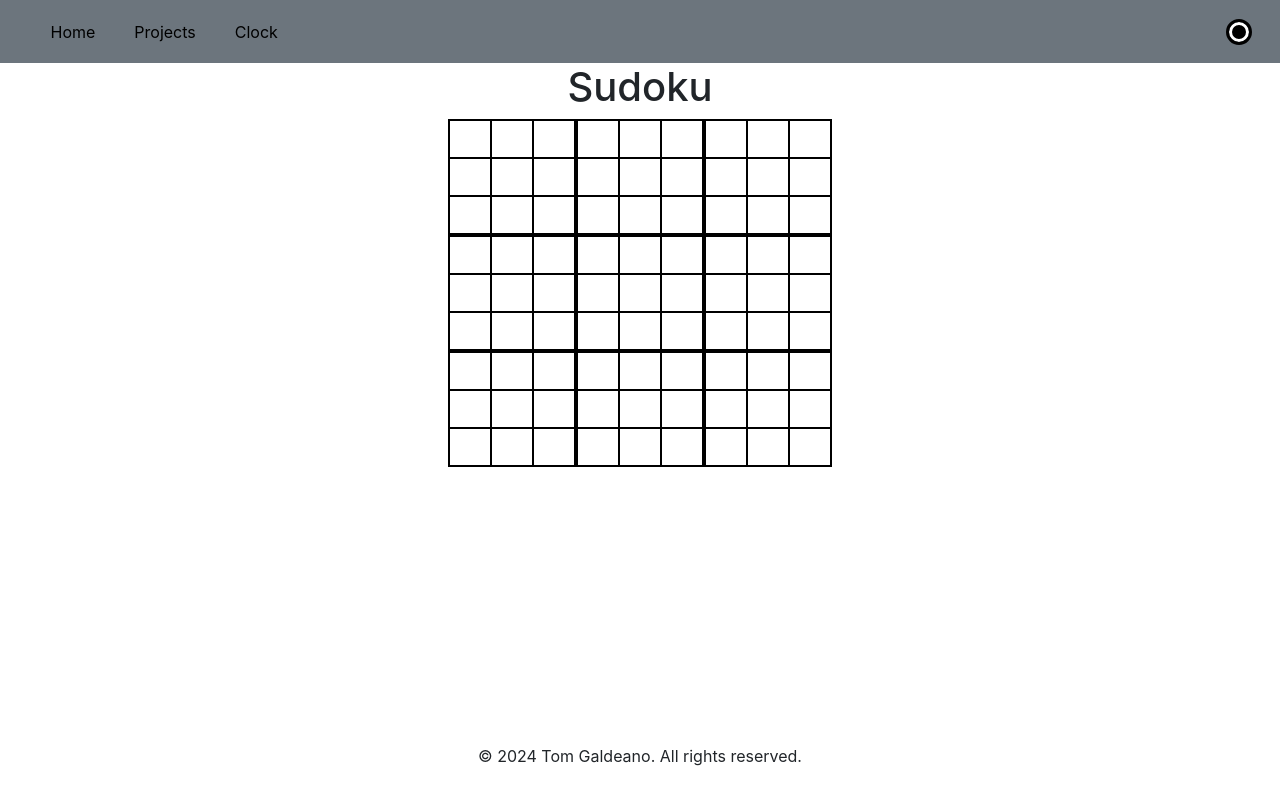
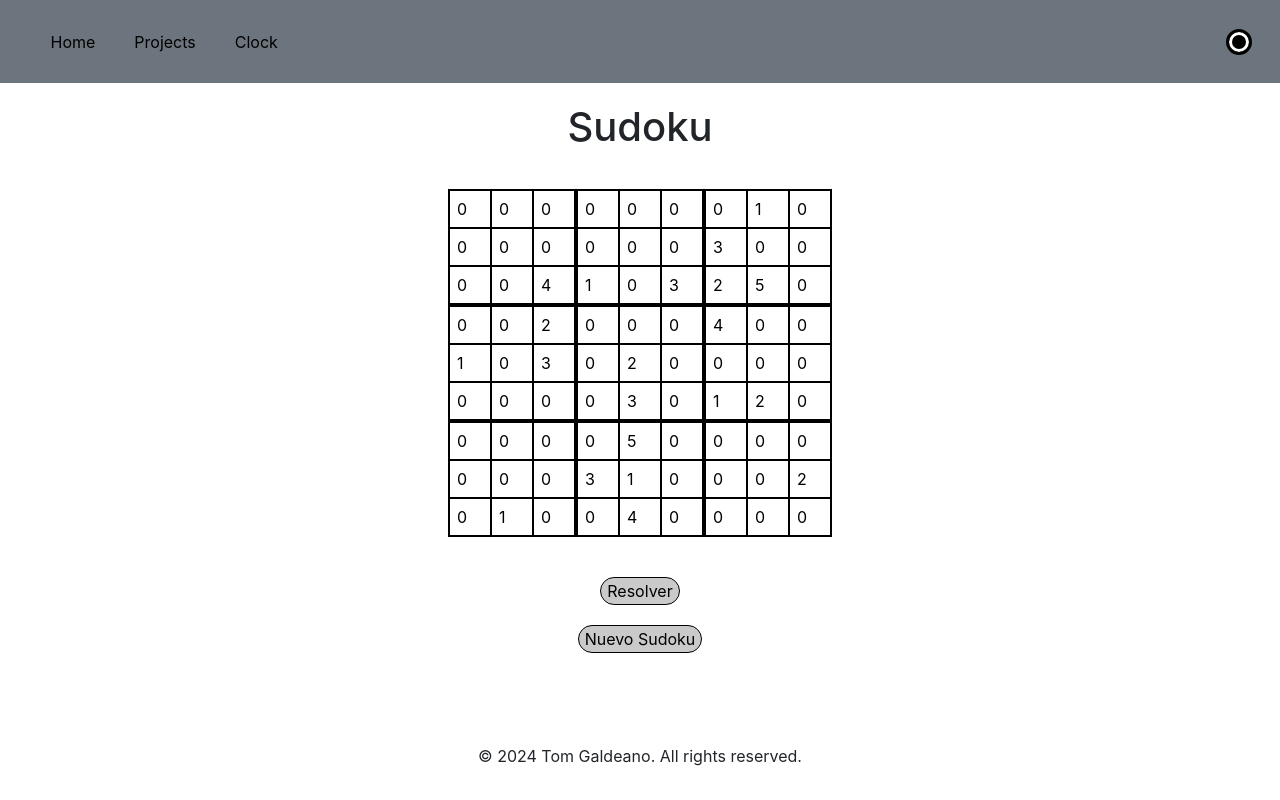
Before and after one commit to TomGaldeano/TomGaldeano, a Flask app: page /projects/games/sudoku in a window 1280 px wide. Run offline with Flask 3, Linux system fonts and the light colour scheme; some libraries are stand-ins or nearby versions.

Commit message:
28-12-25

```diff
--- a/static/js/sudoku.js
+++ b/static/js/sudoku.js
@@ -0,0 +1,166 @@
+const TAM = 9;
+const initial_vars = 21;
+const new_sudoku = document.getElementById("nuevo");
+const resolver = document.getElementById("resolver");
+let sudoku = Array(TAM).fill().map(() => Array(TAM).fill(0));
+
+function limpiaVerificador(verificador) {
+    for (let i = 0; i < TAM; i++) {
+        verificador[i] = 0;
+    }
+}
+
+function sudoku_valido(puzzle) {
+    // comprueba si es un sudoku valido
+    let temp = Array(9).fill(0);
+    let temp2 = Array(9).fill(0);
+    let temp3 = Array(9).fill(0);
+
+    for (let i = 0; i < TAM; i++) {
+        for (let j = 0; j < TAM; j++) { // genera array con numero de repeticiones de un numero en una fila
+            if (puzzle[i][j] != 0) {
+                temp[puzzle[i][j] - 1]++;
+            }
+        }
+        for (let j = 0; j < TAM; j++) { // verifica si se repite elemento en la fila
+            if (temp[j] > 1) {
+                return false;
+            }
+        }
+        limpiaVerificador(temp);
+        for (let j = 0; j < TAM; j++) { // genera array con numero de repeticiones de un numero en una columna
+            if (puzzle[j][i] != 0) {
+                temp[puzzle[j][i] - 1]++;
+            }
+        }
+        for (let j = 0; j < TAM; j++) { // verifica si se repite elemento en la columna
+            if (temp[j] > 1) {
+                return false;
+            }
+        }
+        limpiaVerificador(temp);
+    }
+
+    for (let i = 0; i < TAM; i++) {
+        for (let k = 0; k < 3; k++) {
+            if (puzzle[i][k] != 0) {
+                temp[puzzle[i][k] - 1]++;
+            }
+            if (puzzle[i][k + 3] != 0) {
+                temp2[puzzle[i][k + 3] - 1]++;
+            }
+            if (puzzle[i][k + 6] != 0) {
+                temp3[puzzle[i][k + 6] - 1]++;
+            }
+        }
+        if ((1 + i) % 3 == 0) {
+            for (let j = 0; j < TAM; j++) {
+                if (temp[j] > 1) {
+                    return false;
+                }
+                if (temp2[j] > 1) {
+                    return false;
+                }
+                if (temp3[j] > 1) {
+                    return false;
+                }
+            }
+            limpiaVerificador(temp);
+            limpiaVerificador(temp2);
+            limpiaVerificador(temp3);
+        }
+    }
+
+    return true;
+}
+
+function sudoku_acabado(puzzle) {
+    // comprueba si un sudouku esta acabado
+    for (let i = 0; i < TAM; i++) {
+        for (let j = 0; j < puzzle[i].length; j++) {
+            if (puzzle[i][j] == 0) {
+                return false;
+            }
+        }
+    }
+    return true;
+}
+
+function nuevo_sudoku() {
+		// limpia
+		for (let i = 0; i < TAM; i++) {
+			for (let j = 0; j < TAM; j++) {
+				sudoku[i][j] = 0;
+			}
+		}
+	}
+
+function mostrar_sudoku() {
+    // muestra el sudoku
+    for (let i = 0; i < TAM; i++) {
+        for (let j = 0; j < TAM; j++) {
+            document.querySelector('.Sudoku-item[data-index="' + i + j + '"]').value = sudoku[i][j];
+        }
+    }
+}
+
+function solucionar_sudoku(puzzle) {
+    if (sudoku_acabado(puzzle) && sudoku_valido(puzzle)) {
+        // Return a deep copy to distinguish from original reference if needed,
+        // though JS pass-by-reference for arrays means we are modifying the object.
+        return puzzle;
+    }
+    for (let i = 0; i < TAM; i++) {
+        for (let j = 0; j < TAM; j++) {
+            if (puzzle[i][j] === 0) {
+                for (let k = 1; k <= TAM; k++) {
+                    puzzle[i][j] = k;
+                    if (sudoku_valido(puzzle)) {
+                        let result = solucionar_sudoku(puzzle);
+                        if (result !== null) return result;
+                    }
+                }
+                puzzle[i][j] = 0; // undo
+                return null;
+            }
+        }
+    }
+    return null;
+}
+function crea_sudoku() {
+    nuevo_sudoku();
+    for (let i = 0; i < initial_vars; i++) {
+        keep_on = true;
+        while (keep_on) {
+            let a = Math.floor(Math.random() * 9);
+            let b = Math.floor(Math.random() * 9);
+            if (sudoku[a][b] == 0) {
+                for (let j = 1; j < TAM + 1; j++) {
+                    sudoku[a][b] = j;
+                    if (sudoku_valido(sudoku)) {
+                        keep_on = false;
+                        break;
+
+                    }
+                    sudoku[a][b] = 0;
+                }
+            }
+        }
+    }
+    mostrar_sudoku();
+}
+function comprobar_sudoku() {
+    let sudoku2 = solucionar_sudoku(sudoku);
+    if (sudoku2 !== null){
+        sudoku = sudoku2;
+        console.log("hurrah")
+
+    }else{
+        console.log("ups");
+    }
+    mostrar_sudoku()
+
+}
+crea_sudoku();
+new_sudoku.addEventListener("click", () => crea_sudoku());
+resolver.addEventListener("click", () => comprobar_sudoku());
--- a/templates/games/sudoku.html
+++ b/templates/games/sudoku.html
@@ -25,6 +25,9 @@
   tr:last-child{
     border: 2px solid var(--black);
   }
+  div{
+    padding: 10px;
+  }
   </style>
 {% include "header.html" %}
 <div>
@@ -34,22 +37,23 @@
     <table>
       <tbody id="sudoku-body">
         {% for i in range(9) %}
-        <tr class="sudoku-row" data-index="{{ j }}">
+        <tr class="sudoku-row" data-index="{{ i }}">
           {% for j in range(9) %}
-            <td><input type="text"></td>
+            <td><input class="Sudoku-item" data-index="{{ i }}{{ j }}" type="text"></td>
           {% endfor %}
         </tr>
         {% endfor %}
       </tbody>
     </table>
 
-
+</div>
   </div>
   <div id="buttons">
-
+    <div class="row justify-content-md-center container d-flex mx-auto"><button id="resolver" class="green_button">Resolver</button></div>
+    <div class="row justify-content-md-center container d-flex mx-auto"><button id="nuevo" class="green_button">Nuevo Sudoku</button></div>
   </div>
 
-</div>
+
 </div>
 <script src="{{ url_for('static', filename='js/Sudoku.js') }}"></script>
 {% include "footer.html" %}
```
Also changed, not shown: templates/projects/sistemas_informaticos/gestion.html (+30 -10 lines), 1 other file.
